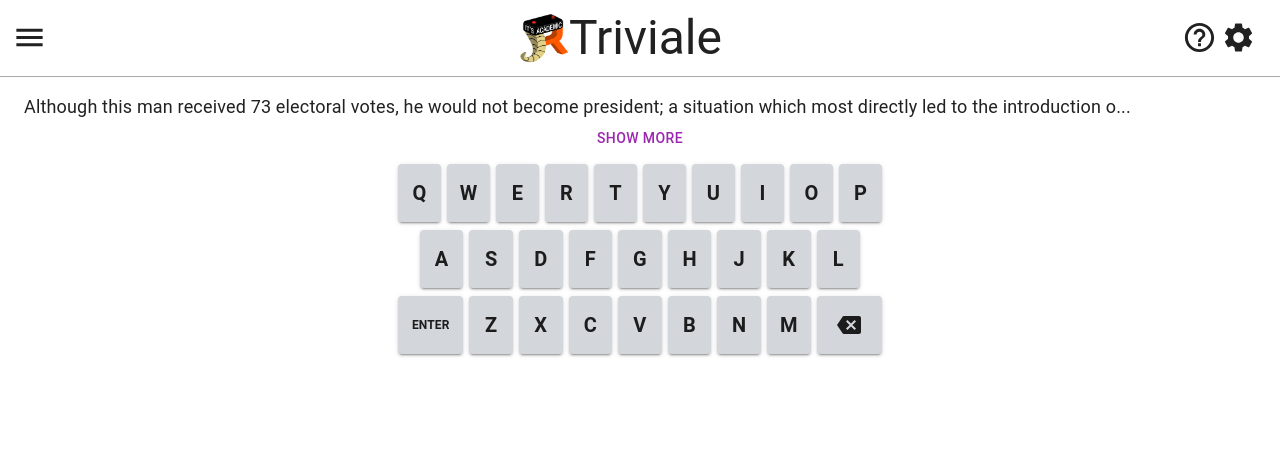
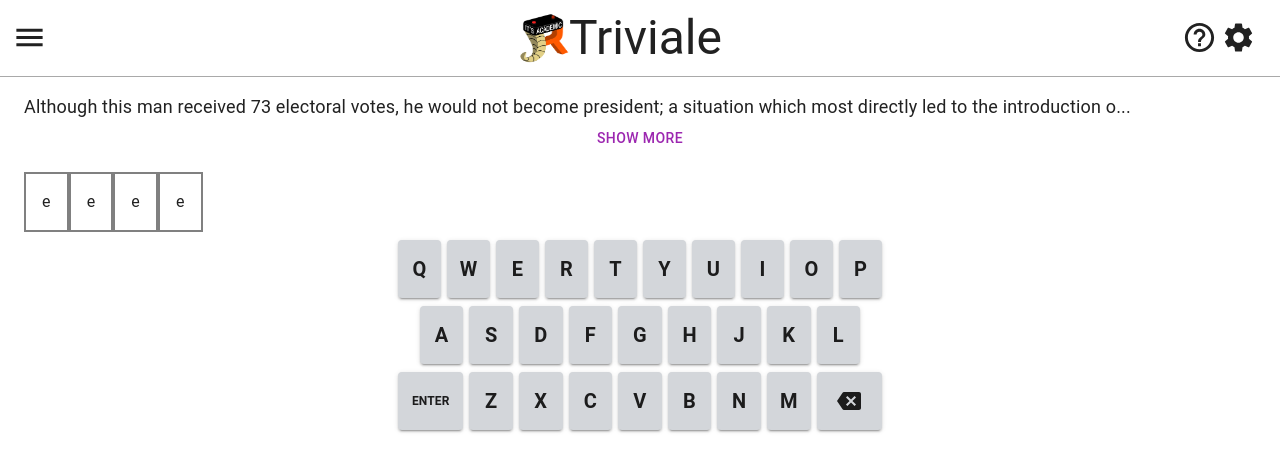
Before and after one commit to dotcomstar/Triviale, a React (Vite) app: page / in a window 1280 px wide. Shown: the top 472 px of the page. Built offline with nearby package versions, Linux system fonts and the light colour scheme; what simple-zustand-devtools would draw is missing.

Commit message:
Create basic cell component

```diff
--- a/src/App.tsx
+++ b/src/App.tsx
@@ -5,6 +5,7 @@ import ExpandableText from "./components/question/ExpandableText";
 import useQuestions from "./hooks/useQuestions";
 import Keyboard from "./components/keyboard/Keyboard";
 import useQuestionExpansionStore from "./stores/questionExpansionStore";
+import EmptyRow from "./components/grid/EmptyRow";
 
 function App() {
   const { data } = useQuestions();
@@ -17,6 +18,9 @@ function App() {
         </Grid>
         <Grid item xs={12} sx={{ mx: 3, pt: 2 }}>
           <ExpandableText>{data[0].question}</ExpandableText>
+        </Grid>
+        <Grid item xs={12} sx={{ mx: 3, pt: 2 }}>
+          <EmptyRow />
         </Grid>
         <Grid item xs={12} sx={{ px: 0 }} overflow={"scroll"}>
           <Keyboard
--- /dev/null
+++ b/src/components/grid/Cell.tsx
@@ -0,0 +1,25 @@
+import { Box } from "@mui/material";
+
+interface CellProps {
+  nthLetter: number;
+  value: string;
+}
+
+const Cell = ({ nthLetter, value = "empty" }: CellProps) => {
+  const description = `${nthLetter}${
+    nthLetter % 10 === 1
+      ? "st"
+      : nthLetter % 10 === 2
+      ? "nd"
+      : nthLetter % 10 === 3
+      ? "rd"
+      : "th"
+  } letter, ${value}`;
+  return (
+    <Box aria-label={description} sx={{ p: 2, border: "2px solid grey" }}>
+      {value}
+    </Box>
+  );
+};
+
+export default Cell;
--- /dev/null
+++ b/src/components/grid/EmptyRow.tsx
@@ -0,0 +1,18 @@
+// import { solution } from "../../lib/words";
+import { Stack } from "@mui/material";
+import Cell from "./Cell";
+
+const EmptyRow = () => {
+  const solution = "Burr"; // TODO: Grab from store
+  const emptyCells = Array.from(Array(solution.length));
+
+  return (
+    <Stack direction="row">
+      {emptyCells.map((_, i) => (
+        <Cell key={i} nthLetter={i + 1} value="e" />
+      ))}
+    </Stack>
+  );
+};
+
+export default EmptyRow;
```
